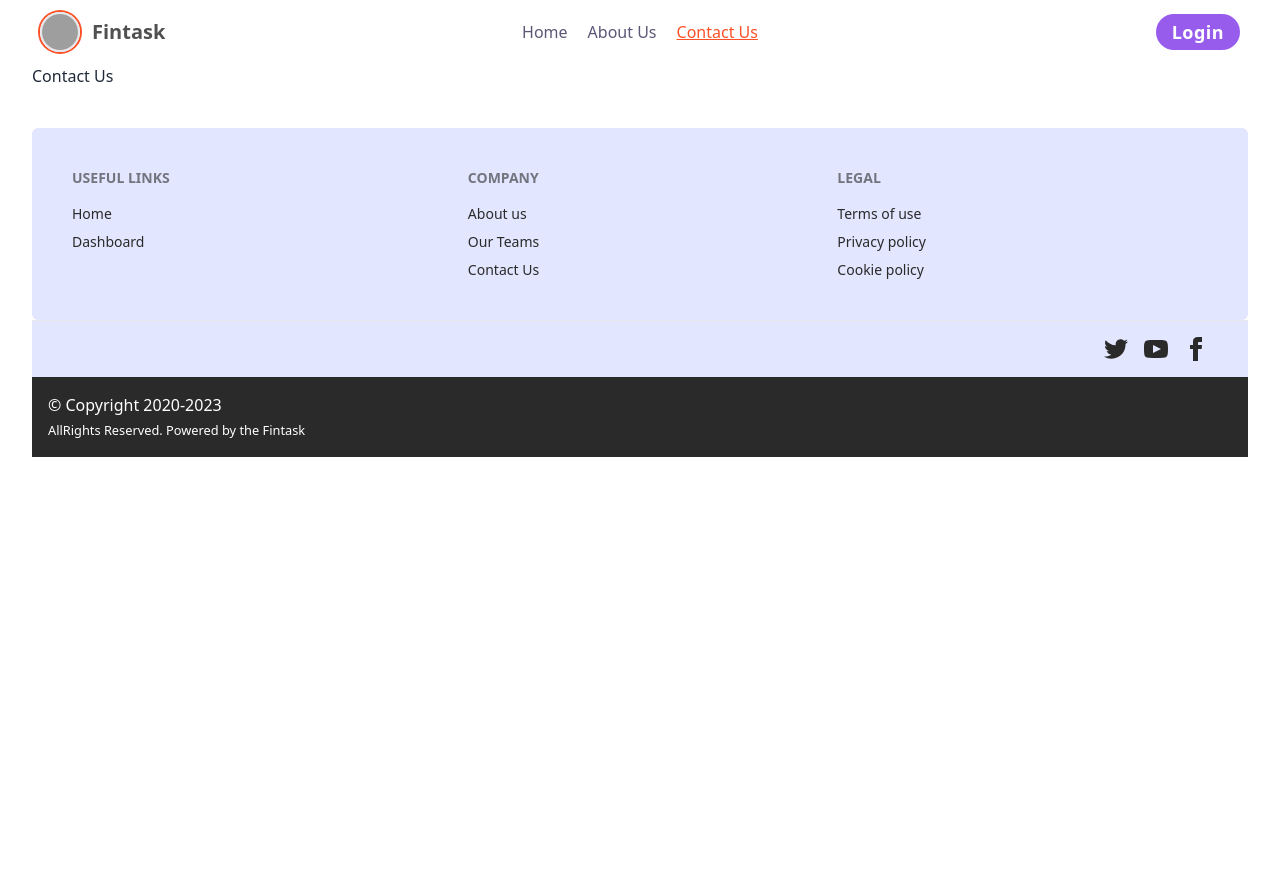
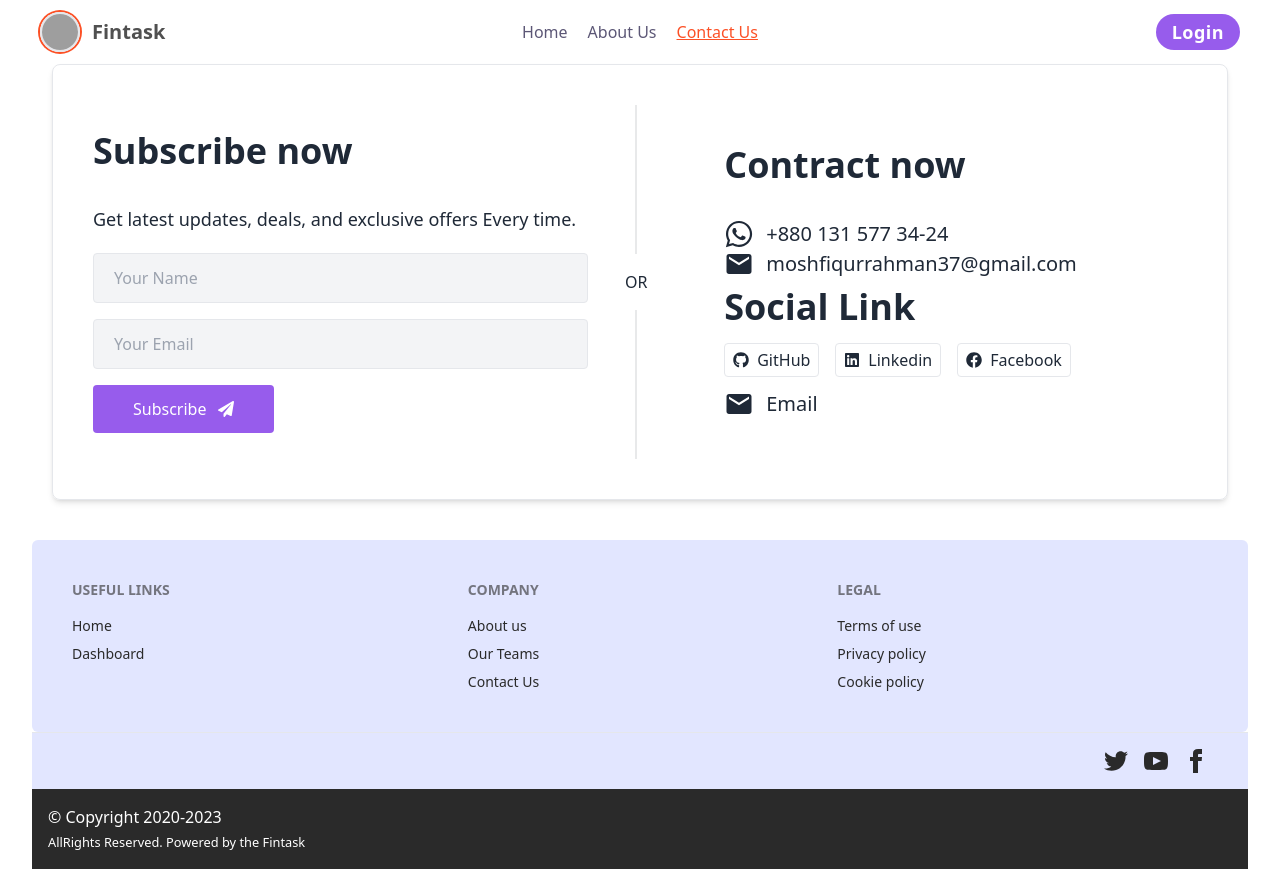
Before and after one commit to Emam-Bokhari/task_managememt_clientside, a React (Vite) app: page /contactUs in a window 1280 px wide. Before the commit the page ends 800 px from the top, so only its background shows below. Built offline with nearby package versions, Linux system fonts and the light colour scheme; no server answers; grey boxes are pictures that could not be loaded; some icons are missing.

Commit message:
Implement contactus page

```diff
--- /dev/null
+++ b/src/components/TargetAudienceSection/TargetAudienceSection.jsx
@@ -0,0 +1,46 @@
+
+
+const TargetAudienceSection = () => {
+    return (
+        <section className="my-10">
+            <div className="container mx-auto text-center">
+                <h2 className="text-3xl font-bold mb-6">Who Can Benefit From Our Platform?</h2>
+                <div className="grid grid-cols-1 md:grid-cols-3  gap-5 p-6">
+                    {/* Audience Cards */}
+                    <div data-aos="zoom-out-right"
+                        className="bg-white p-6 rounded-md shadow-md">
+                        <h3 className="text-xl font-semibold mb-4">Developers</h3>
+                        <p className="text-gray-700">Efficiently manage your project tasks and collaborate with team members.</p>
+                    </div>
+                    <div data-aos="zoom-in"
+                        className="bg-white p-6 rounded-md shadow-md">
+                        <h3 className="text-xl font-semibold mb-4">Corporate Professionals</h3>
+                        <p className="text-gray-700">Stay organized and boost productivity in your daily tasks and projects.</p>
+                    </div>
+                    <div data-aos="zoom-out-left"
+                        className="bg-white p-6 rounded-md shadow-md">
+                        <h3 className="text-xl font-semibold mb-4">Bankers</h3>
+                        <p className="text-gray-700">Simplify task management for financial projects with our user-friendly platform.</p>
+                    </div>
+                    <div data-aos="zoom-out-right"
+                        className="bg-white p-6 rounded-md shadow-md">
+                        <h3 className="text-xl font-semibold mb-4">Students</h3>
+                        <p className="text-gray-700">Organize your study schedules, assignments, and group projects effectively.</p>
+                    </div>
+                    <div data-aos="zoom-in"
+                        className="bg-white p-6 rounded-md shadow-md">
+                        <h3 className="text-xl font-semibold mb-4">Entrepreneurs</h3>
+                        <p className="text-gray-700">Manage tasks, deadlines, and collaborations to drive your business forward.</p>
+                    </div>
+                    <div data-aos="zoom-out-left"
+                        className="bg-white p-6 rounded-md shadow-md">
+                        <h3 className="text-xl font-semibold mb-4">Freelancers</h3>
+                        <p className="text-gray-700">Stay on top of your projects and deliverables with our task management tools.</p>
+                    </div>
+                </div>
+            </div>
+        </section>
+    );
+};
+
+export default TargetAudienceSection;
--- a/src/pages/ContactUs/ContactUs.jsx
+++ b/src/pages/ContactUs/ContactUs.jsx
@@ -1,6 +1,8 @@
 
 import Navbar from './../../sharedComponents/Navbar';
 import Footer from './../../sharedComponents/Footer/Footer';
+import { FaFacebook, FaGithub, FaLinkedin, FaPaperPlane, FaWhatsapp } from 'react-icons/fa';
+import { MdEmail } from 'react-icons/md';
 
 const ContactUs = () => {
     return (
@@ -9,7 +11,103 @@ const ContactUs = () => {
             {/* Navbar */}
             <Navbar />
 
-            <h2>Contact Us</h2>
+            <div className="px-5 ">
+        <div className="max-w-7xl mx-auto p-10 flex flex-col-reverse md:flex-row gap-6 items-center shadow-md rounded-lg border border-gray-200">
+          <div data-aos="fade-up" data-aos-duration="1500" className="md:w-1/2">
+            <h2 className=" text-blue-01 font-semibold text-3xl md:text-4xl mb-2">
+              Subscribe now
+            </h2>
+            <div className="w-20 h-1.5 bg-dark-03 mb-5 ml-2"></div>
+            <p className="text-blue-01  text-lg mb-5">
+              Get latest updates, deals, and exclusive offers Every time.
+            </p>
+            <form>
+              <input
+                className="py-3 px-5 bg-gray-100 border border-gray-200 w-full rounded outline-none mb-4"
+                type="text"
+                name="name"
+                placeholder="Your Name"
+                id=""
+              />
+              <input
+                className="py-3 px-5 bg-gray-100 border border-gray-200 w-full rounded outline-none mb-4"
+                type="email"
+                name="email"
+                placeholder="Your Email"
+                id=""
+              />
+              <button
+                className="py-3 px-10 text-white bg-[#975cec] rounded inline-flex gap-3 items-center"
+                type="submit"
+              >
+                Subscribe <FaPaperPlane></FaPaperPlane>
+              </button>
+            </form>
+          </div>
+          <div className="divider lg:divider-horizontal text-blue-01">OR</div>
+          <div
+            data-aos="fade-up"
+            data-aos-duration="1500"
+            className="md:w-1/2 p-10"
+          >
+            <h2 className="text-blue-01  font-semibold text-3xl md:text-4xl mb-2">
+              Contract now
+            </h2>
+            <div className="w-20 h-1.5 bg-dark-03 text-blue-01 mb-5 ml-2"></div>
+            <div className="flex gap-3 font-medium text-xl items-center ">
+              <FaWhatsapp className="text-dark-03 text-blue-01 text-3xl" />
+              <a className="text-blue-01 " href="#">
+                +880 131 577 34-24
+              </a>
+            </div>
+            <div className="flex gap-3 font-medium text-xl items-center ">
+              <MdEmail className="text-dark-03 text-blue-01 text-3xl" />
+              <a
+                className="text-blue-01"
+                href="mailto:rabby-webdeveloper@gmail.com"
+              >
+                moshfiqurrahman37@gmail.com
+              </a>
+            </div>
+            <div className="flex-1">
+              <h2 className="text-dark-01  font-semibold text-3xl md:text-4xl mb-2 mt-2">
+                Social Link
+              </h2>
+              <div className="text-dark-03 text-blue-01 flex  gap-4 mt-4">
+                <a href="https://github.com/Emam-Bokhari">
+                  <div className="flex items-center justify-center gap-2 border rounded px-2 py-1">
+                    <FaGithub />
+                    <h2>GitHub</h2>
+                  </div>
+                </a>
+                <a href="https://www.linkedin.com/">
+                  <div className="flex items-center justify-center gap-2 border rounded px-2 py-1">
+                    <FaLinkedin />
+
+                    <h2>Linkedin</h2>
+                  </div>
+                </a>
+                <a href="https://www.facebook.com/emambokhari99">
+                  <div className="flex items-center justify-center gap-2 border rounded px-2 py-1">
+                    <FaFacebook />
+                    <h2>Facebook</h2>
+                  </div>
+                </a>
+              </div>
+            </div>
+            <div className="flex gap-3 font-medium text-xl items-center mt-3 ">
+              <MdEmail className="text-dark-03 text-blue-01 text-3xl" />
+              <a
+                className=" text-blue-01"
+                href="mailto:moshfiqurrahman37@gmail.com"
+              >
+                Email
+              </a>
+            </div>
+          </div>
+        </div>
+      </div>
+
 
             {/* Footer */}
             <Footer />
--- a/src/pages/Home/Home.jsx
+++ b/src/pages/Home/Home.jsx
@@ -1,6 +1,7 @@
 import { Link } from "react-router-dom";
 import Footer from "../../sharedComponents/Footer/Footer";
 import Navbar from "../../sharedComponents/Navbar";
+import TargetAudienceSection from "../../components/TargetAudienceSection/TargetAudienceSection";
 
 const Home = () => {
 
@@ -28,6 +29,9 @@ const Home = () => {
 
             </div>
 
+            {/* Target audience section */}
+            <TargetAudienceSection/>
+
             {/* Footer */}
             <Footer/>
 
```
